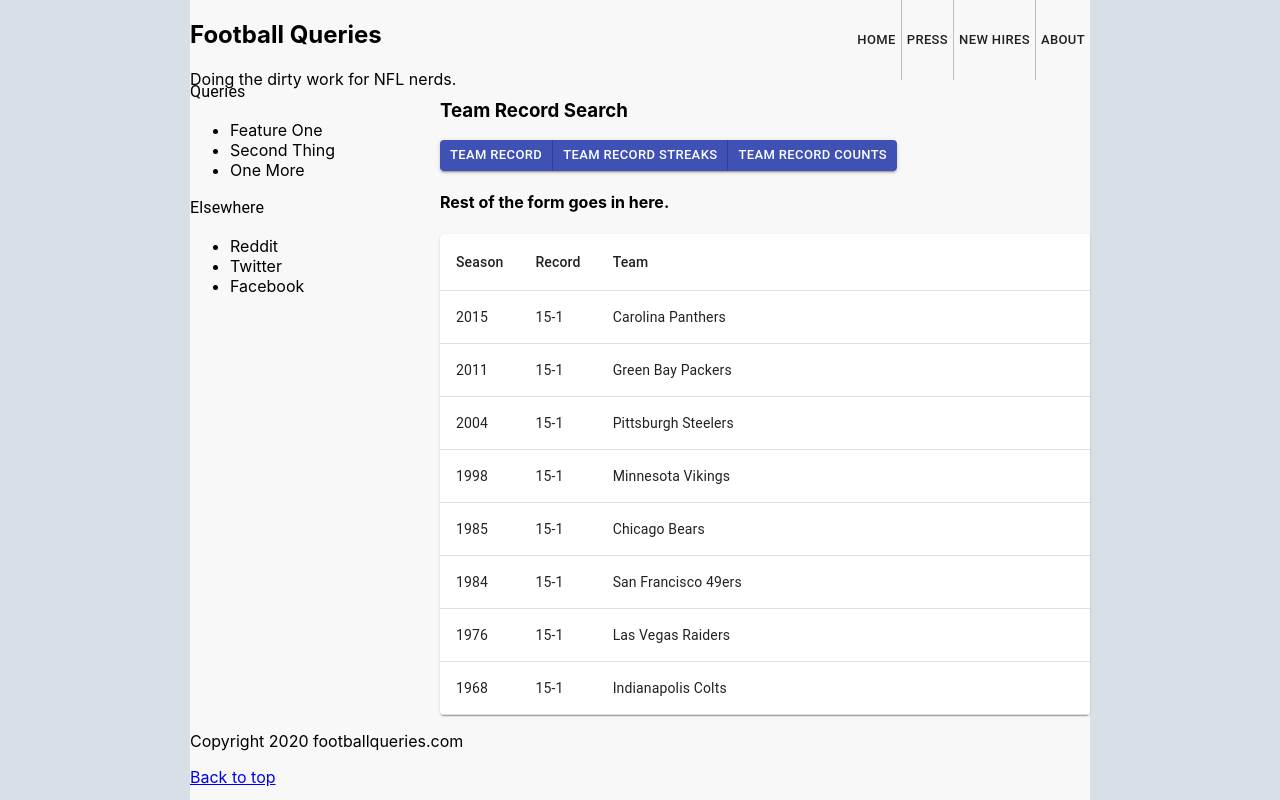
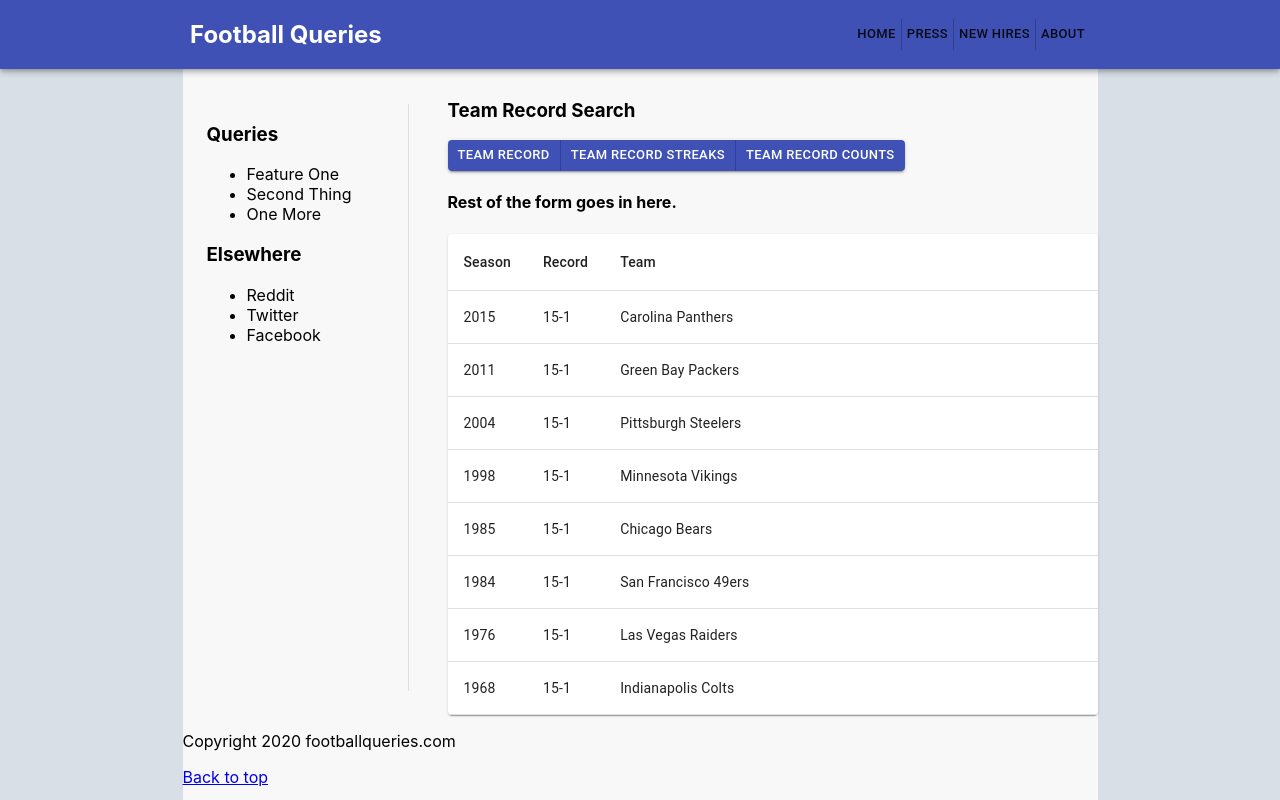
Before and after one commit to ogrotten/fbq, a React (Create React App) app: page / in a window 1280 px wide. Shown: the top 800 px of the page. Built offline with nearby package versions, Linux system fonts and the light colour scheme.

Commit message:
generic layout complete

```diff
--- a/src/App.frame.css
+++ b/src/App.frame.css
@@ -10,7 +10,7 @@ body {
   display: grid;
   grid-template-columns: 250px 650px;
   grid-template-rows: 80px min-content 300px;
-  gap: 0px 0px;
+  gap: 0px 15px;
   grid-template-areas:
     "header header"
     "sidebar main"
--- a/src/App.js
+++ /dev/null
@@ -1,102 +0,0 @@
-import React from 'react'
-import {
-	Button, ButtonGroup,
-	Container,
-	Divider,
-	Grid,
-	List, ListItem,
-	Menu,
-	Paper,
-	Table, TableHead, TableBody, TableCell, TableRow,
-	Typography,
-} from "@material-ui/core";
-
-import "./App.frame.css"
-import "./App.styles.css"
-
-function App() {
-	const stat = JSON.parse('{ "status": "OK", "payload": [{ "rank": 1, "season": 2015, "team": "Carolina Panthers", "record": "15-1" }, { "rank": 2, "season": 2011, "team": "Green Bay Packers", "record": "15-1" }, { "rank": 3, "season": 2004, "team": "Pittsburgh Steelers", "record": "15-1" }, { "rank": 4, "season": 1998, "team": "Minnesota Vikings", "record": "15-1" }, { "rank": 5, "season": 1985, "team": "Chicago Bears", "record": "15-1" }, { "rank": 6, "season": 1984, "team": "San Francisco 49ers", "record": "15-1" }, { "rank": 7, "season": 1976, "team": "Las Vegas Raiders", "record": "15-1" }, { "rank": 8, "season": 1968, "team": "Indianapolis Colts", "record": "15-1" }] }')
-	const { status, payload } = stat
-
-	return (
-		<div className="container">
-			<div className="header">
-				<ButtonGroup variant="text" size="small" aria-label="small contained button group">
-					<Button>Home</Button>
-					<Button>Press</Button>
-					<Button>New Hires</Button>
-					<Button>About</Button>
-				</ButtonGroup>
-				<div>
-					<h2>Football Queries</h2>
-					<p>Doing the dirty work for NFL nerds.</p>
-				</div>
-			</div>
-			{/* Left Sidebar */}
-			<div className="sidebar">
-				<Typography as="h4">Queries</Typography>
-				<ul>
-					<li>Feature One</li>
-					<li>Second Thing</li>
-					<li>One More</li>
-				</ul>
-				<Typography as="h4">Elsewhere</Typography>
-				<ul>
-					<li>Reddit</li>
-					<li>Twitter</li>
-					<li>Facebook</li>
-				</ul>
-			</div>
-
-			{/* Main */}
-			<div className="main">
-				{/* Main Content */}
-				<div>
-					<div>
-						<h3>Team Record Search</h3>
-						{/* button group <Button.Group basic
-									buttons={["Team Record", "Team Record Streaks", "Team Record Counts"]}
-								/> */}
-						<ButtonGroup variant="contained" color="primary" size="small" aria-label="small contained button group">
-							<Button>Team Record</Button>
-							<Button>Team Record Streaks</Button>
-							<Button>Team Record Counts</Button>
-						</ButtonGroup>
-					</div>
-					<h4>Rest of the form goes in here.</h4>
-				</div>
-				<Paper>
-					<Table>
-						<TableHead>
-							<TableRow>
-								<TableCell width={1}>Season</TableCell>
-								<TableCell width={1}>Record</TableCell>
-								<TableCell>Team</TableCell>
-							</TableRow>
-						</TableHead>
-						<TableBody>
-							{payload.map((line, idx) => {
-								return (
-									// <p>{line.team}</p>
-									<TableRow key={idx}>
-										<TableCell>{line.season}</TableCell>
-										<TableCell>{line.record}</TableCell>
-										<TableCell>{line.team}</TableCell>
-									</TableRow>
-								)
-							})}
-						</TableBody>
-					</Table>
-				</Paper>
-			</div>
-			<div className="footer">
-				<div>
-					<p>Copyright 2020 footballqueries.com</p>
-					<a href="#root">Back to top</a>
-				</div>
-			</div>
-		</div>
-	);
-}
-
-export default App;
--- /dev/null
+++ b/src/App.jsx
@@ -0,0 +1,38 @@
+import React from "react";
+import {
+	Button,
+	ButtonGroup,
+	Container,
+	Divider,
+	Grid,
+	List,
+	ListItem,
+	Menu,
+	Paper,
+	Table,
+	TableHead,
+	TableBody,
+	TableCell,
+	TableRow,
+	Typography,
+} from "@material-ui/core";
+
+import "./App.frame.css";
+import "./App.styles.css";
+import { Footer } from "./components/Footer";
+import { Main } from "./components/Main";
+import { Sidebar } from "./components/Sidebar";
+import { Header } from "./components/Header";
+
+function App() {
+	return (
+		<div className="container">
+			<Header />
+			<Sidebar />
+			<Main />
+			<Footer />
+		</div>
+	);
+}
+
+export default App;
--- a/src/App.styles.css
+++ b/src/App.styles.css
@@ -4,8 +4,15 @@
 	display: flex;
 	flex-direction: row-reverse;
 	justify-content: space-between;
+	width: 900px;
+	margin: 0 auto;
 }
 
 .container {
 	background-color: rgb(248, 248, 248);
 }
+
+.sidebar {
+	border-right: 1px solid #dddddd;
+	margin: 24px;
+}
--- /dev/null
+++ b/src/components/Footer/index.jsx
@@ -0,0 +1,12 @@
+import React from "react";
+
+export const Footer = () => {
+	return (
+		<div className="footer">
+			<div>
+				<p>Copyright 2020 footballqueries.com</p>
+				<a href="#root">Back to top</a>
+			</div>
+		</div>
+	);
+};
--- /dev/null
+++ b/src/components/Header/index.jsx
@@ -0,0 +1,44 @@
+import React from "react";
+
+import {
+	AppBar,
+	Button,
+	ButtonGroup,
+	Container,
+	Divider,
+	Grid,
+	List,
+	ListItem,
+	Menu,
+	Paper,
+	Table,
+	TableHead,
+	TableBody,
+	TableCell,
+	TableRow,
+	Toolbar,
+	Typography,
+} from "@material-ui/core";
+
+export const Header = () => {
+	return (
+		<AppBar>
+			<Toolbar className="header">
+				<ButtonGroup
+					variant="text"
+					size="small"
+					aria-label="small contained button group"
+				>
+					<Button>Home</Button>
+					<Button>Press</Button>
+					<Button>New Hires</Button>
+					<Button>About</Button>
+				</ButtonGroup>
+				<div>
+					<h2>Football Queries</h2>
+					{/* <p>Doing the dirty work for NFL nerds.</p> */}
+				</div>
+			</Toolbar>
+		</AppBar>
+	);
+};
--- /dev/null
+++ b/src/components/Main/index.jsx
@@ -0,0 +1,73 @@
+import React from "react";
+import {
+	Button,
+	ButtonGroup,
+	Container,
+	Divider,
+	Grid,
+	List,
+	ListItem,
+	Menu,
+	Paper,
+	Table,
+	TableHead,
+	TableBody,
+	TableCell,
+	TableRow,
+	Typography,
+} from "@material-ui/core";
+
+export const Main = () => {
+	const stat = JSON.parse(
+		'{ "status": "OK", "payload": [{ "rank": 1, "season": 2015, "team": "Carolina Panthers", "record": "15-1" }, { "rank": 2, "season": 2011, "team": "Green Bay Packers", "record": "15-1" }, { "rank": 3, "season": 2004, "team": "Pittsburgh Steelers", "record": "15-1" }, { "rank": 4, "season": 1998, "team": "Minnesota Vikings", "record": "15-1" }, { "rank": 5, "season": 1985, "team": "Chicago Bears", "record": "15-1" }, { "rank": 6, "season": 1984, "team": "San Francisco 49ers", "record": "15-1" }, { "rank": 7, "season": 1976, "team": "Las Vegas Raiders", "record": "15-1" }, { "rank": 8, "season": 1968, "team": "Indianapolis Colts", "record": "15-1" }] }'
+	);
+	const { status, payload } = stat;
+
+	return (
+		<div className="main">
+			{/* Main Content */}
+			<div>
+				<div>
+					<h3>Team Record Search</h3>
+					{/* button group <Button.Group basic
+									buttons={["Team Record", "Team Record Streaks", "Team Record Counts"]}
+								/> */}
+					<ButtonGroup
+						variant="contained"
+						color="primary"
+						size="small"
+						aria-label="small contained button group"
+					>
+						<Button>Team Record</Button>
+						<Button>Team Record Streaks</Button>
+						<Button>Team Record Counts</Button>
+					</ButtonGroup>
+				</div>
+				<h4>Rest of the form goes in here.</h4>
+			</div>
+			<Paper>
+				<Table>
+					<TableHead>
+						<TableRow>
+							<TableCell width={1}>Season</TableCell>
+							<TableCell width={1}>Record</TableCell>
+							<TableCell>Team</TableCell>
+						</TableRow>
+					</TableHead>
+					<TableBody>
+						{payload.map((line, idx) => {
+							return (
+								// <p>{line.team}</p>
+								<TableRow key={idx}>
+									<TableCell>{line.season}</TableCell>
+									<TableCell>{line.record}</TableCell>
+									<TableCell>{line.team}</TableCell>
+								</TableRow>
+							);
+						})}
+					</TableBody>
+				</Table>
+			</Paper>
+		</div>
+	);
+};
--- /dev/null
+++ b/src/components/Sidebar/index.jsx
@@ -0,0 +1,38 @@
+import React from "react";
+
+import {
+	Button,
+	ButtonGroup,
+	Card,
+	Divider,
+	Grid,
+	List,
+	ListItem,
+	Menu,
+	Paper,
+	Table,
+	TableHead,
+	TableBody,
+	TableCell,
+	TableRow,
+	Typography,
+} from "@material-ui/core";
+
+export const Sidebar = () => {
+	return (
+		<div className="sidebar">
+			<h3>Queries</h3>
+			<ul>
+				<li>Feature One</li>
+				<li>Second Thing</li>
+				<li>One More</li>
+			</ul>
+			<h3>Elsewhere</h3>
+			<ul>
+				<li>Reddit</li>
+				<li>Twitter</li>
+				<li>Facebook</li>
+			</ul>
+		</div>
+	);
+};
```
Also changed, not shown: craco.config.js (added), 2 other files (tests, documents, lock files or other folders).
